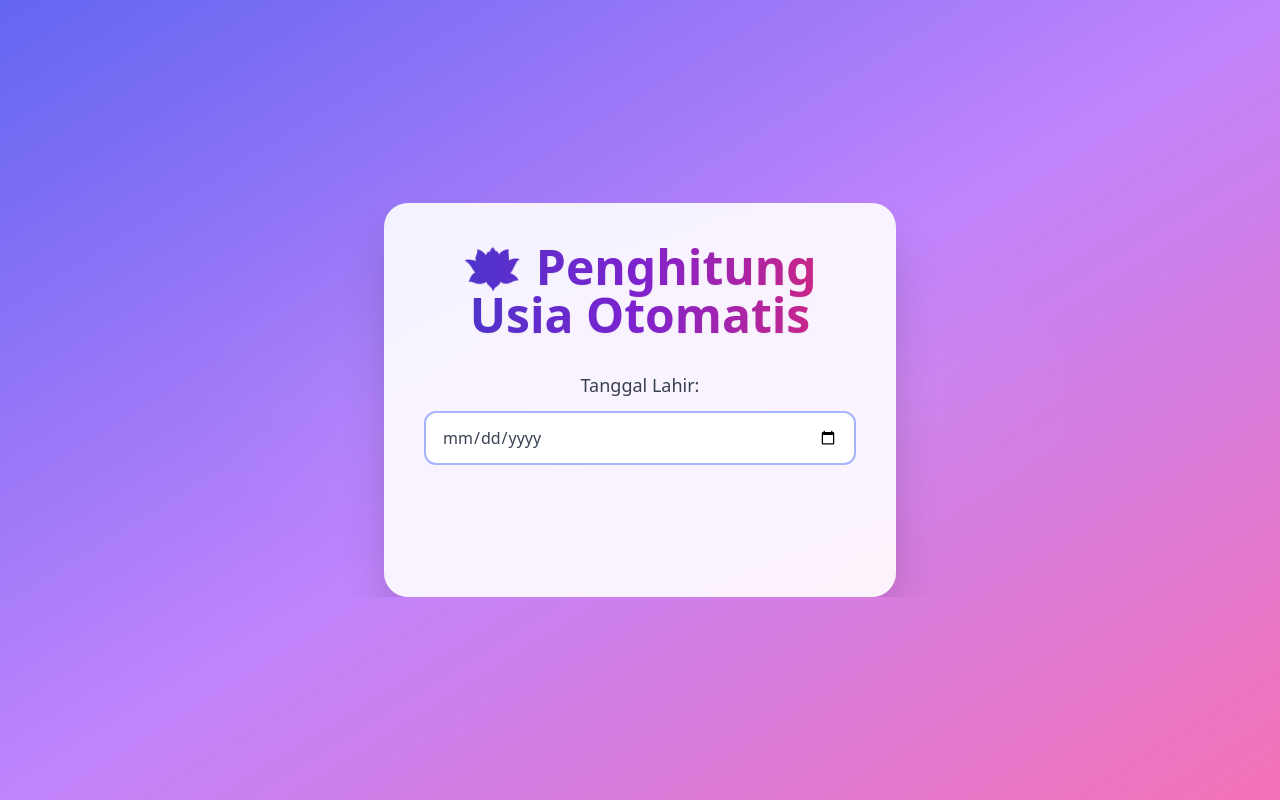
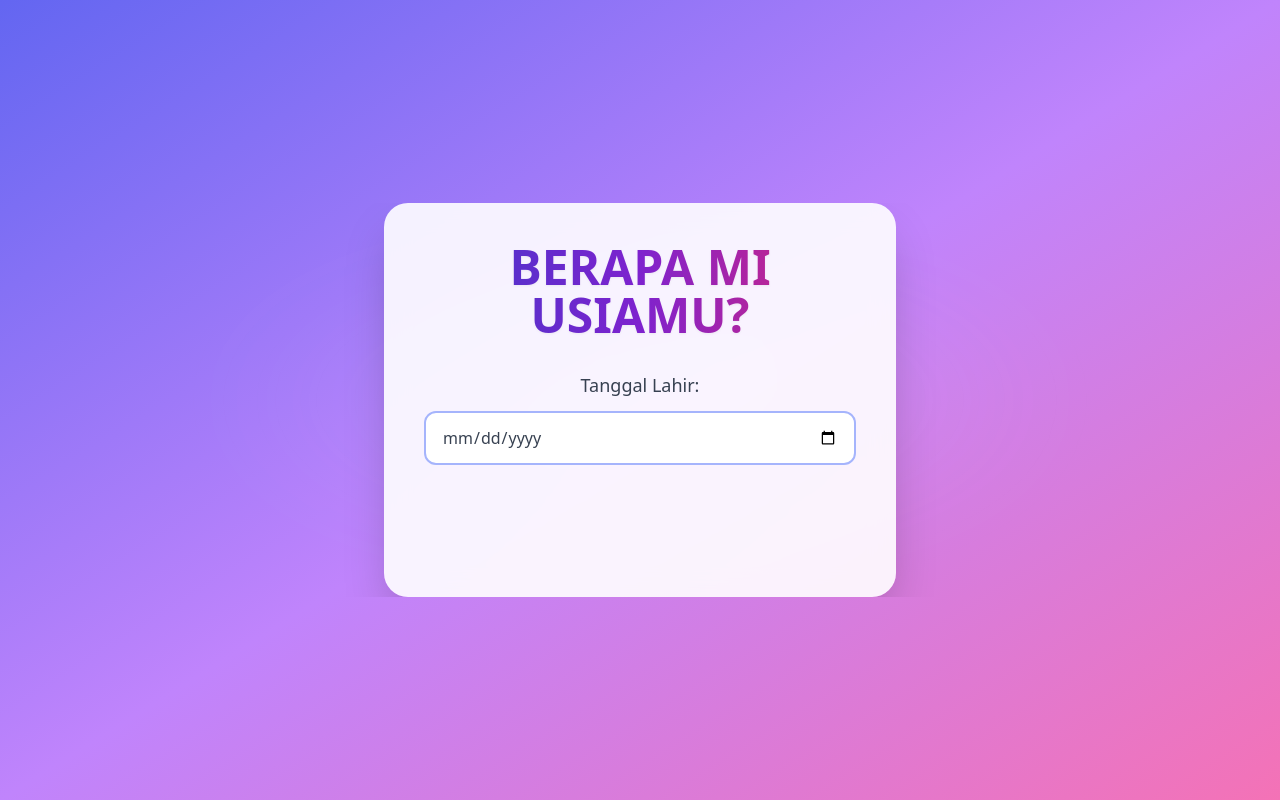
Before and after one commit to golddfrey/belajar_typescript_hitung_usia, a website: page index.html in a window 1280 px wide. Drawn offline with Linux system fonts and the light colour scheme.

Commit message:
ubah caption pada index

```diff
--- a/index.html
+++ b/index.html
@@ -26,7 +26,7 @@
         <h1
           class="text-5xl font-extrabold mb-8 bg-gradient-to-r from-indigo-700 via-purple-700 to-pink-600 bg-clip-text text-transparent drop-shadow-sm"
         >
-          🪷 Penghitung Usia Otomatis
+          BERAPA MI USIAMU?
         </h1>
 
         <label
```
